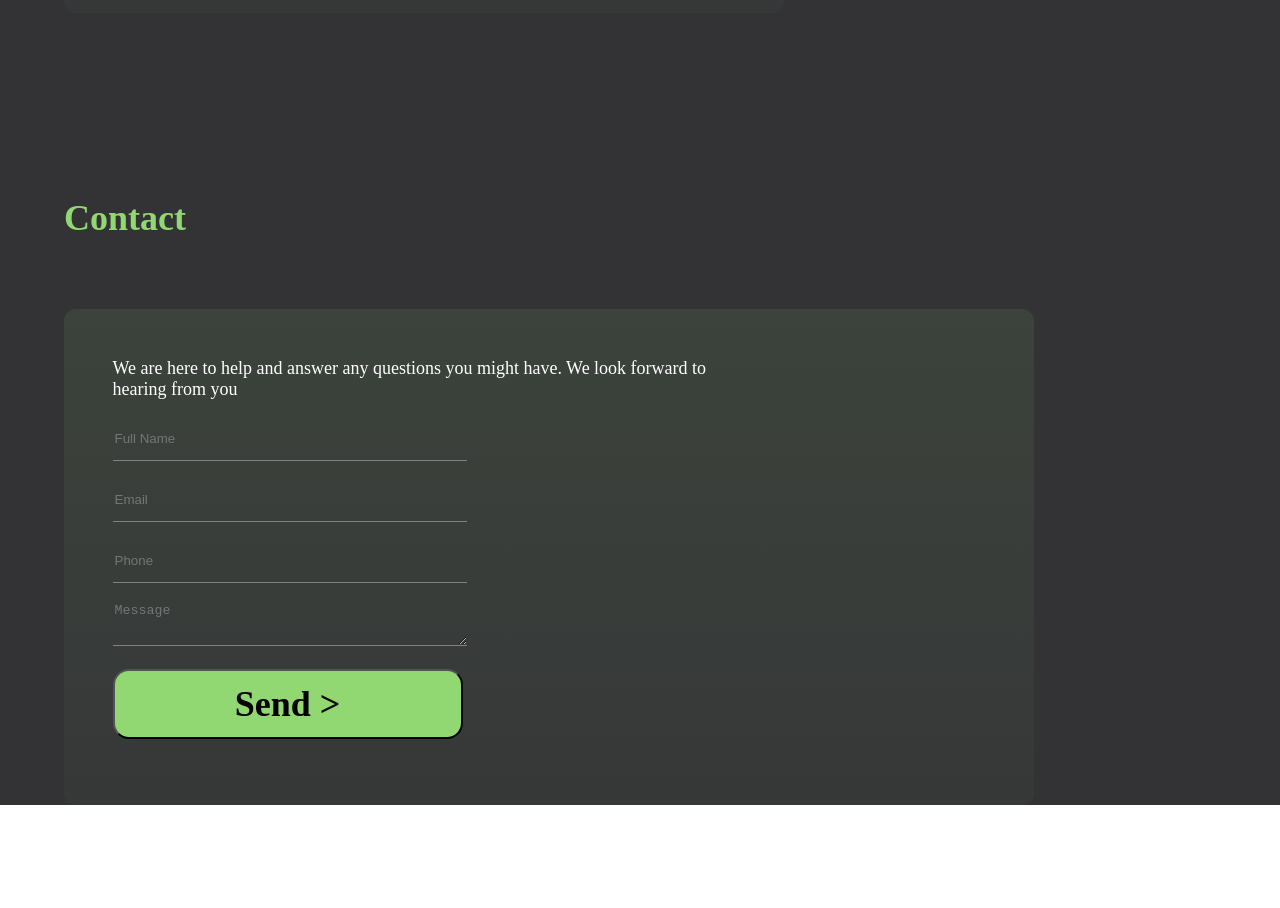
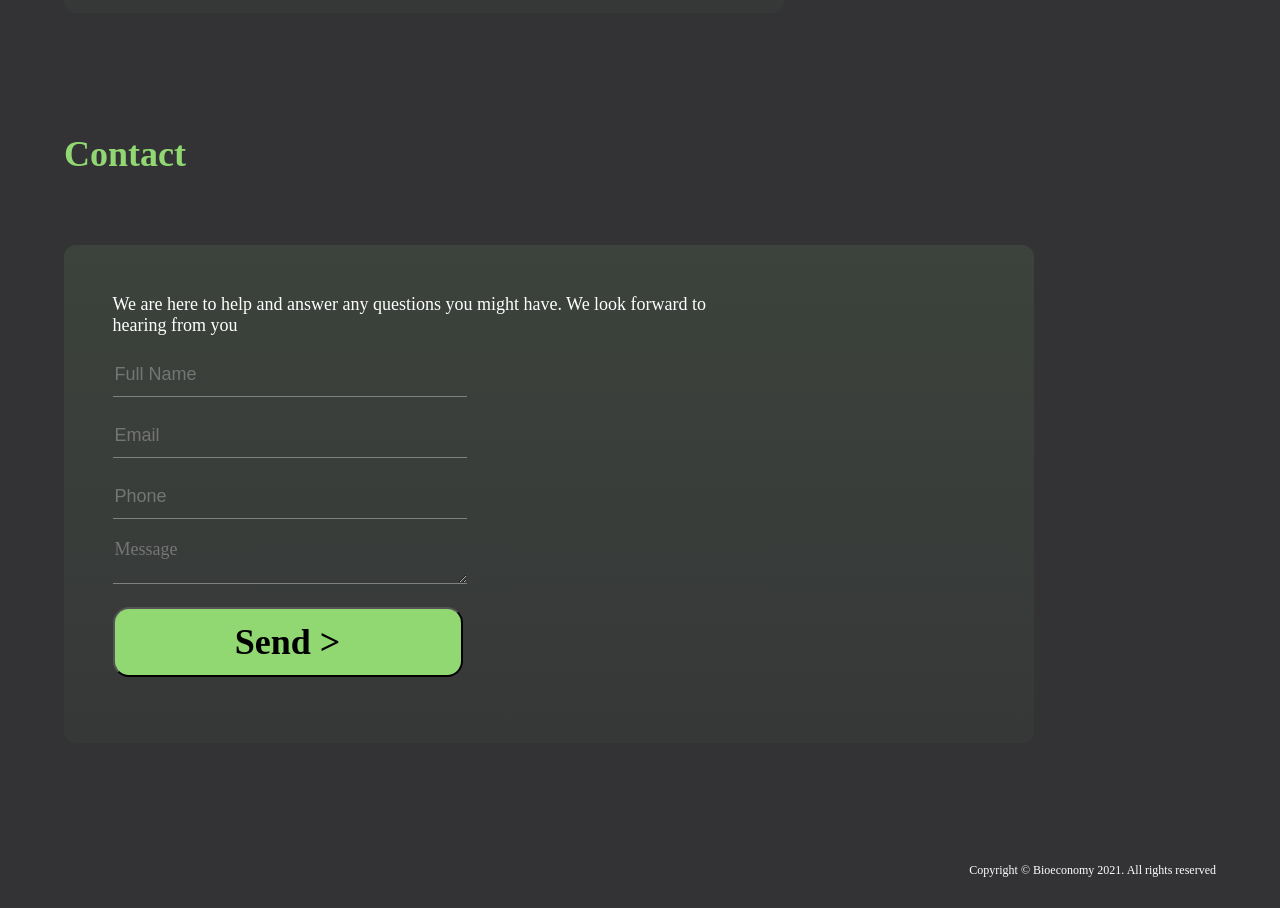
Before and after one commit to perlin-network/perl-bio-website, a React (Create React App) app: page / in a window 1280 px wide. Shown: the part 5460-6368 px from the top of the page. Before the commit the page ends 6329 px from the top, so only its background shows below. Built offline with nearby package versions, Linux system fonts and the light colour scheme; a web font is replaced by a local one.

Commit message:
Add footer

```diff
--- a/package.json
+++ b/package.json
@@ -4,6 +4,7 @@
   "private": true,
   "dependencies": {
     "@material-ui/core": "^4.11.4",
+    "@material-ui/icons": "^4.11.2",
     "@testing-library/jest-dom": "^5.14.1",
     "@testing-library/react": "^11.2.7",
     "@testing-library/user-event": "^12.8.3",
--- a/src/App.js
+++ b/src/App.js
@@ -3,6 +3,7 @@ import About from './components/About';
 import WhatWeDo from './components/WhatWeDo';
 import CaseStudies from './components/CaseStudies'
 import Contact from './components/Contact'
+import Footer from './components/Footer'
 function App() {
 
   return (
@@ -12,6 +13,7 @@ function App() {
       <WhatWeDo/>
       <CaseStudies/>
       <Contact/>
+      <Footer/>
     </div>
   );
 }
--- a/src/components/Contact.js
+++ b/src/components/Contact.js
@@ -4,7 +4,7 @@ import {titleTextstyle, contentTextStyle} from '../styles/common.js'
 function Contact() {
     return (
         <div className='contact-container' style={{background:"#333336", paddingTop:'120px'}}>
-            <div className='contact-content' style={{margin:'5%'}}>
+            <div className='contact-content' style={{margin:'0% 5%'}}>
                 <div className='contact-title' style={{...titleTextstyle, fontSize:'36px'}}>
                     Contact
                 </div>
@@ -31,7 +31,7 @@ function Contact() {
                             </p>
                             <p>
                                 <label for='message'>
-                                    <textarea name="message" placeholder='Message' style={{...formInputStyle}}/>
+                                    <textarea name="message" placeholder='Message' style={{...contentTextStyle, ...formInputStyle}}/>
                                 </label>
                             </p>
                             <p>
@@ -49,6 +49,7 @@ export default Contact;
 
 let formInputStyle={
     background:'inherit',
+    fontSize:'18px',
     color:'white',
     minWidth:'350px',
     minHeight:'40px',
--- /dev/null
+++ b/src/components/Footer.js
@@ -0,0 +1,23 @@
+import React from 'react'
+import { Grid } from '@material-ui/core'
+import {titleTextstyle, contentTextStyle} from '../styles/common.js'
+
+function Footer() {
+    return (
+        <div className='footer-container' style={{background:"#333336", paddingTop:"120px", paddingBottom:'30px'}}>
+            <div className='footer-content' style={{margin:'0% 5%', display:'flex', justifyContent:'space-between'}}>
+                <div className='footer-left-content' style={{justifyContent:'flex-start', ...contentTextStyle}}>
+                <Grid container direction='row'>
+
+
+                </Grid>
+                </div>
+                <div className='footer-right-content' style={{justifyContent:'flex-end', ...contentTextStyle, fontSize:'12px'}}>
+                    Copyright © Bioeconomy {new Date().getFullYear()}. All rights reserved
+                </div>
+            </div>
+
+        </div>
+    )
+}
+export default Footer;
```
Also changed, not shown: 1 other file (tests, documents, lock files or other folders).
